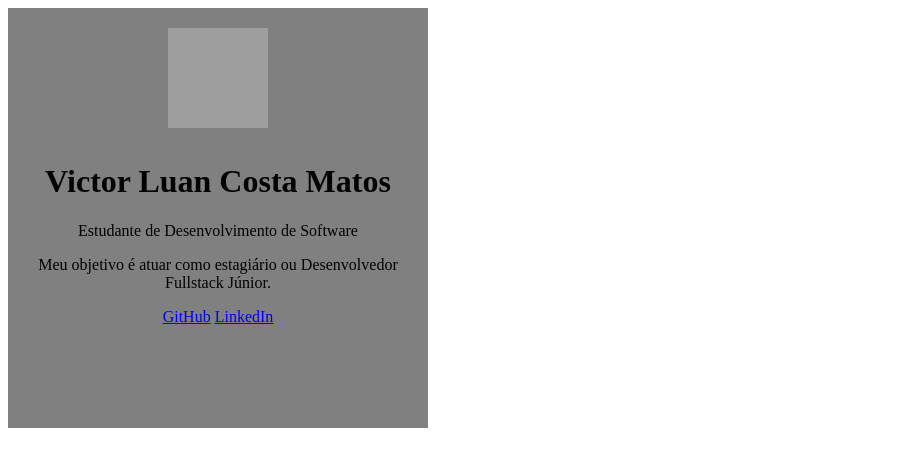
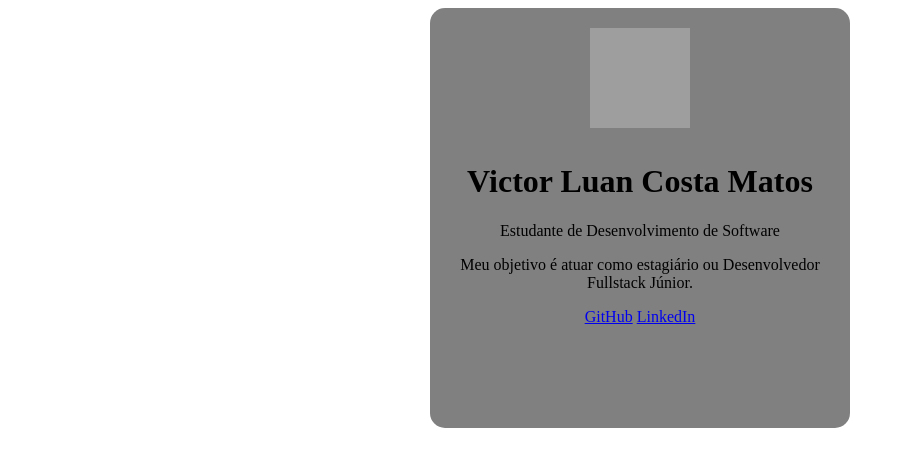
Before and after one commit to VictorLCM1227/cartao-de-perfil, a plain HTML site: page index.html in a window 1280 px wide. Shown: the whole page, without its empty margins (0-905 px from the left). Drawn offline with Linux system fonts and the light colour scheme; grey boxes are pictures that could not be loaded.

Commit message:
Update style.css

```diff
--- a/style.css
+++ b/style.css
@@ -6,6 +6,8 @@ main {
     width: 400px;
     height: 400px;
     padding: 10px;
+    margin: auto;
+    border-radius: 15px;
 }
 
 img {
```
